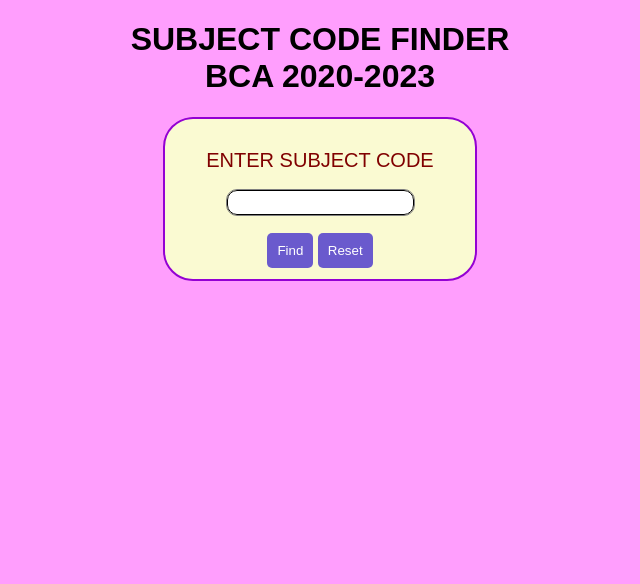
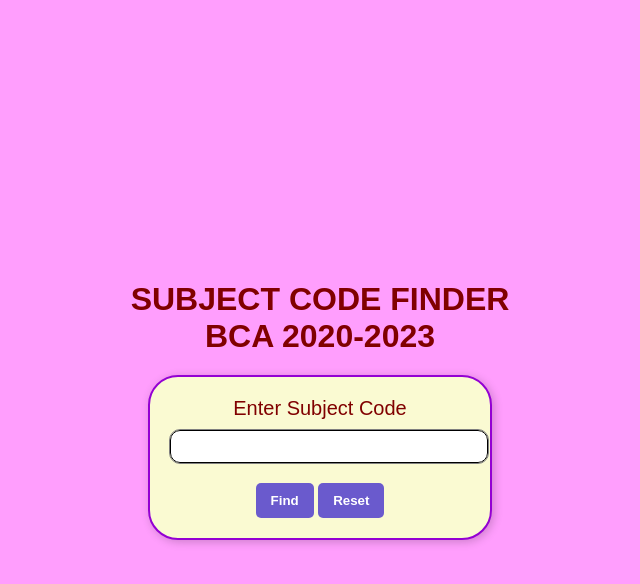
Before and after one commit to Mohammadibbu/unom-subjectcode-finder, a plain HTML site: page index.html in a window 1280 px wide. Shown: the whole page, without its empty margins (320-960 px from the left). Drawn offline with Linux system fonts and the light colour scheme.

Commit message:
Update index.html

```diff
--- a/index.html
+++ b/index.html
@@ -1,94 +1,108 @@
 <!DOCTYPE html>
-<html>
+<html lang="en">
 <head>
-	<meta charset="utf-8">
-	<meta name="viewport" content="width=device-width, initial-scale=1">
-	<title>subject code finder</title>
+  <meta charset="UTF-8">
+  <meta name="viewport" content="width=device-width, initial-scale=1.0">
+  <title>Subject Code Finder</title>
   <script type="text/javascript" src="subcode.js"></script>
-	<style type="text/css">
-		body{
+  <style>
+    body {
       background: #ff9efd;
       font-family: sans-serif;
+      margin: 0;
+      padding: 0;
+      display: flex;
+      flex-direction: column;
+      align-items: center;
+      justify-content: center;
+      min-height: 100vh;
     }
-	   label{
+
+    h1 {
+      text-align: center;
+      color: maroon;
+      margin-bottom: 20px;
+    }
+
+    #finder_content {
+      border: 2px solid darkviolet;
+      background: lightgoldenrodyellow;
+      width: 300px;
+      border-radius: 30px;
+      padding: 20px;
+      text-align: center;
+      box-shadow: 2px 2px 10px rgba(0, 0, 0, 0.2);
+    }
+
+    label {
       font-size: 20px;
       color: maroon;
     }
-		table{
+
+    input {
+      width: 100%;
+      border-radius: 10px;
+      padding: 8px;
+      margin-top: 10px;
+      margin-bottom: 20px;
+      border: 1px solid black;
+      outline: 1px solid gray;
+      transition: outline 0.3s ease;
+    }
+
+    input:hover {
+      outline: 3px solid cyan;
+    }
+
+    button {
+      padding: 10px 15px;
+      color: white;
+      background: slateblue;
+      font-weight: bold;
+      border-radius: 5px;
+      border: none;
+      cursor: pointer;
+      transition: background 0.3s ease;
+    }
+
+    button:hover {
+      background: #6A5ACD;
+    }
+
+    table {
+      margin-top: 20px;
+      border-collapse: collapse;
       color: #0d170b;
-			align-content: center;
-			border-collapse: collapse;
     }
-		td{
-			padding:20px ;
+
+    td {
+      padding: 20px;
       border: 1px solid black;
     }
-		#finder_content{
-			border: 2px solid darkviolet;
-			background: lightgoldenrodyellow;
-			width: 250px;
-			border-radius: 30px;
-			height: 100px;
-			padding: 30px;
-			text-align: center;
-		}
-		input{
-			border-radius: 10px;
-			padding: 4px;
-			outline: 1px solid gray;
-			border: 1px solid black;
-			transition: .7s;
-		}input:hover{
-			outline: 3px solid cyan;
 
-		}
-		button{
-			padding: 10px;
-			color: white;
-			background: slateblue;
-			font-size: bold;
-			border-radius: 5px;
-			border: none;
-			cursor:pointer;
-		}button:hover{
-			background:#6A5ACD;}
-
-		tr{
+    tr {
       background-color: lightblue;
     }
-		tr:nth-child(even) {background-color:lightcyan;}
-		/*loader style*/
-	/*#loader {
-  border: 4px solid lightcyan;
-  border-radius: 50%;
-  border-top: 4px solid  red;
-  width: 30px;
-  height: 30px;
-  animation: spin .8s linear infinite;
+
+    tr:nth-child(even) {
+      background-color: lightcyan;
     }
-
-
-
-@keyframes spin {
-  0% { transform: rotate(0deg); }
-  100% { transform: rotate(360deg); }
-}*/
   </style>
 </head>
 <body>
-	<center>
   <h1>SUBJECT CODE FINDER <br>BCA 2020-2023</h1>
 
- <form>
+  <form id="subject-form" onsubmit="findsubcode(); return false;">
     <div id="finder_content">
- 		<label for="sub_code">ENTER SUBJECT CODE</label><br><br>
- 			<input id="sub_code" type="text" maxlength="5" ondblclick="this.value='';" autofocus><br><br>
- 		    <button id="rslt_btn" onclick="findsubcode();">Find</button>
+      <label for="sub_code">Enter Subject Code</label><br>
+      <input id="sub_code" type="text" maxlength="5" ondblclick="this.value='';" autofocus>
+      <div>
+        <button id="rslt_btn" type="button" onclick="findsubcode()">Find</button>
         <button type="button" onclick="location.reload()">Reset</button>
       </div>
+    </div>
   </form>
-<br><br>
-<!-- <div id="loader" style="display: none;"></div> -->
- <div id="rslt"></div></center>
+
+  <div id="rslt"></div>
 </body>
 </html>
```
Lines whose indentation alone changed are shown as unchanged.
